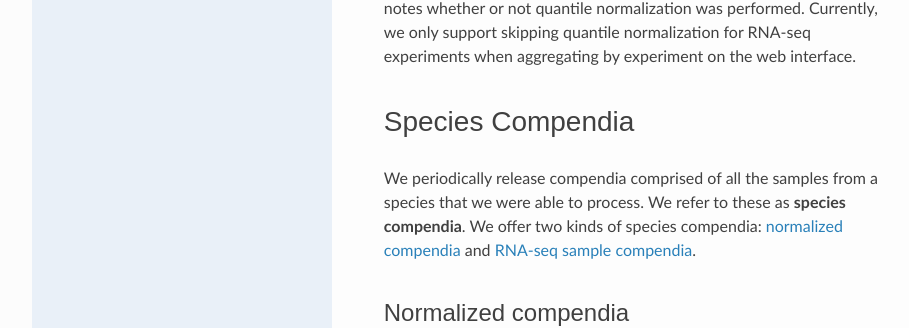
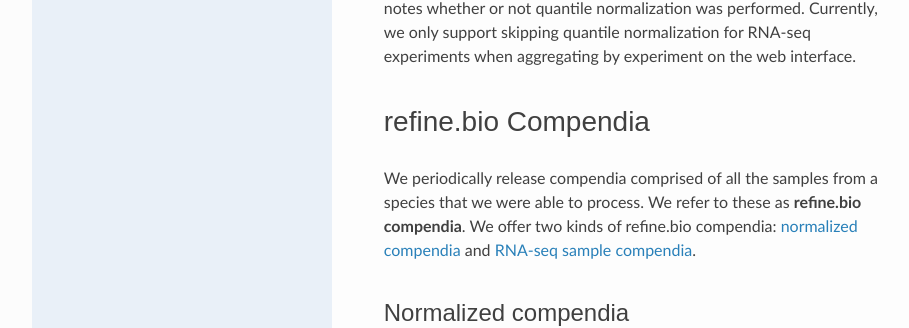
Before and after one commit to AlexsLemonade/refinebio-docs, a Sphinx documentation site: the page built from docs/main_text.md, in a window 1280 px wide and 1400 px high, scrolled down 20086 px, cut to the strip 0-862 px from the top of the window. Shown: the part 154-482 px from the top of the strip, without its empty margins (158-1067 px from the left). Built offline with Sphinx 7.4.7 and the Read the Docs theme 2.0.0, drawn with Linux system fonts in a browser that asks for light colours; some of the changed text lies outside the part shown.

Commit message:
refine.bio compendia instead; also change illustration

```diff
--- a/docs/main_text.md
+++ b/docs/main_text.md
@@ -404,11 +404,11 @@
 The `quantile_normalized` fields notes whether or not quantile normalization was performed.
 Currently, we only support skipping quantile normalization for RNA-seq experiments when aggregating by experiment on the web interface.
 
-# Species Compendia
+# refine.bio Compendia
 
 We periodically release compendia comprised of all the samples from a species that we were able to process.
-We refer to these as **species compendia**.
-We offer two kinds of species compendia: [normalized compendia](#normalized-compendia) and [RNA-seq sample compendia](#rna-seq-sample-compendia).
+We refer to these as **refine.bio compendia**.
+We offer two kinds of refine.bio compendia: [normalized compendia](#normalized-compendia) and [RNA-seq sample compendia](#rna-seq-sample-compendia).
 
 ## Normalized compendia
 
@@ -423,9 +423,9 @@
 
 ![outer join](https://user-images.githubusercontent.com/15315514/44534241-4dde9100-a6c5-11e8-8a9c-aa147e294e81.png)
 
-We perform an outer join each time samples are combined in the process of building species compendia.
+We perform an outer join each time samples are combined in the process of building normalized compendia.
 
-![docs-species-compendia](https://user-images.githubusercontent.com/15315514/48498088-72995f00-e803-11e8-8832-3a9024748431.png)
+![docs-normalized-compendia](https://user-images.githubusercontent.com/15315514/65698014-ddcdd780-e049-11e9-8ed6-f1d2f8ac2ee7.png)
 
 Samples from each technology—microarray and RNA-seq—are combined separately.
 In RNA-seq samples, we filter out genes with low total counts and then `log2(x + 1)` the data.
```
